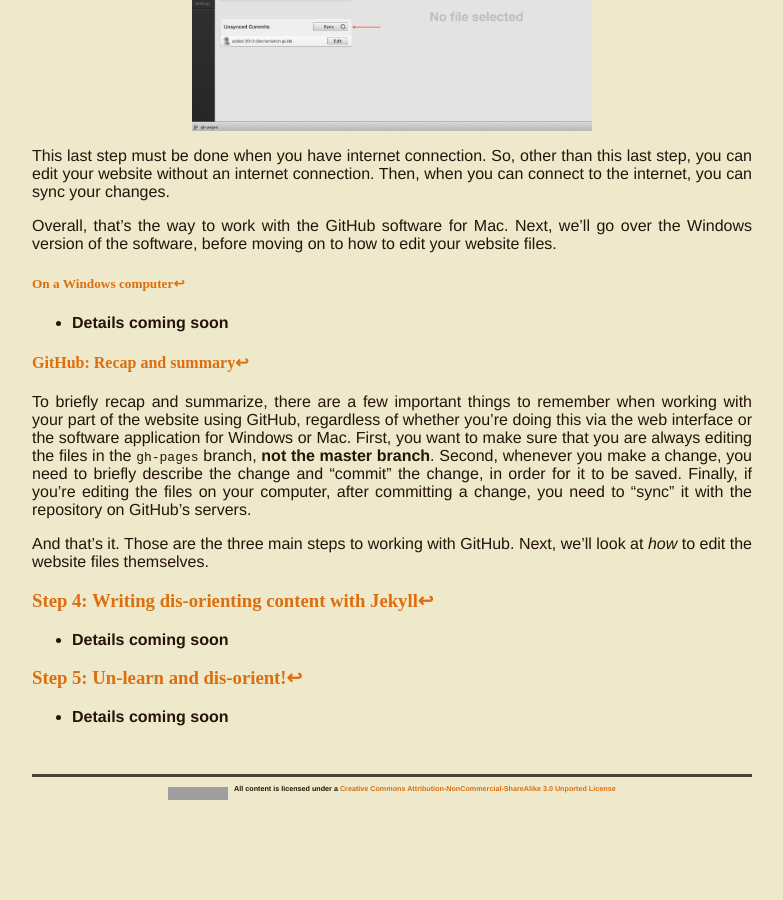
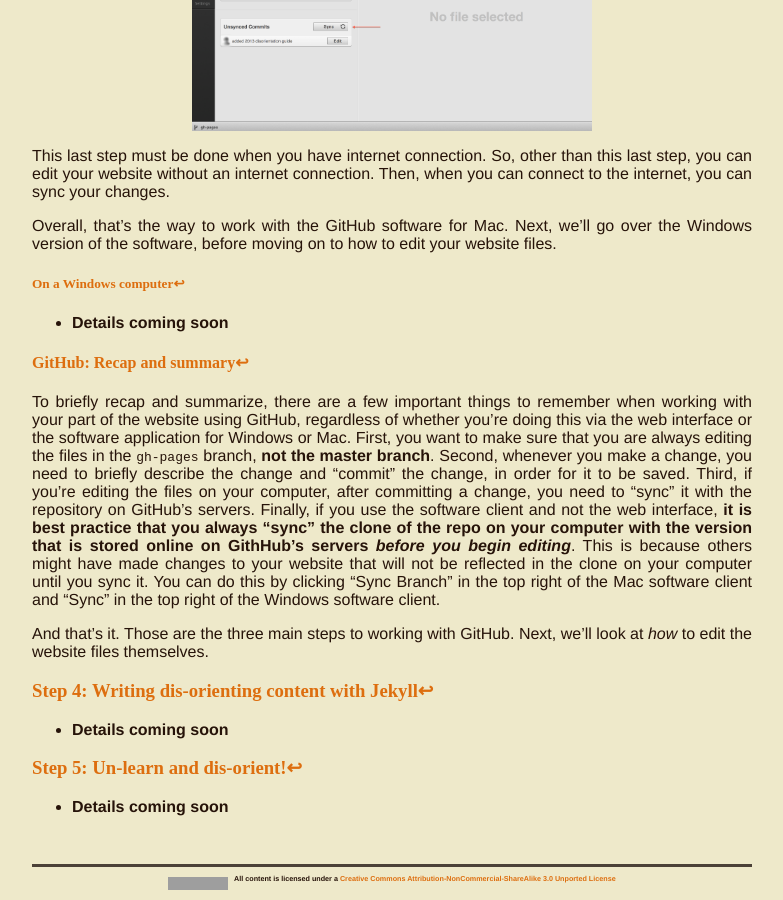
Before and after one commit to dis-orientation/dis-orientation.github.io, a Jekyll site: the page built from involved.md, in a window 1280 px wide and 900 px high, scrolled down 6988 px. Shown: the whole window, without its empty margins (248-1031 px from the left). Built offline with Jekyll 4.4.1, drawn with Linux system fonts in a browser that asks for light colours; Markdown is read by kramdown in place of the engine named in the settings; before the commit the page ends 7798 px from its top, so only the background shows below that; grey boxes are pictures that could not be loaded.

Commit message:
added best practice

```diff
--- a/involved.md
+++ b/involved.md
@@ -153,7 +153,7 @@
 
 #### <a id="github-summary">GitHub: Recap and summary</a><a href="#toc">↩</a>
 
-To briefly recap and summarize, there are a few important things to remember when working with your part of the website using GitHub, regardless of whether you're doing this via the web interface or the software application for Windows or Mac. First, you want to make sure that you are always editing the files in the `gh-pages` branch, **not the master branch**. Second, whenever you make a change, you need to briefly describe the change and "commit" the change, in order for it to be saved. Finally, if you're editing the files on your computer, after committing a change, you need to "sync" it with the repository on GitHub's servers.
+To briefly recap and summarize, there are a few important things to remember when working with your part of the website using GitHub, regardless of whether you're doing this via the web interface or the software application for Windows or Mac. First, you want to make sure that you are always editing the files in the `gh-pages` branch, **not the master branch**. Second, whenever you make a change, you need to briefly describe the change and "commit" the change, in order for it to be saved. Third, if you're editing the files on your computer, after committing a change, you need to "sync" it with the repository on GitHub's servers. Finally, if you use the software client and not the web interface, **it is best practice that you always "sync" the clone of the repo on your computer with the version that is stored online on GithHub's servers _before you begin editing_**. This is because others might have made changes to your website that will not be reflected in the clone on your computer until you sync it. You can do this by clicking "Sync Branch" in the top right of the Mac software client and "Sync" in the top right of the Windows software client.
 
 And that's it. Those are the three main steps to working with GitHub. Next, we'll look at *how* to edit the website files themselves.
 
```
